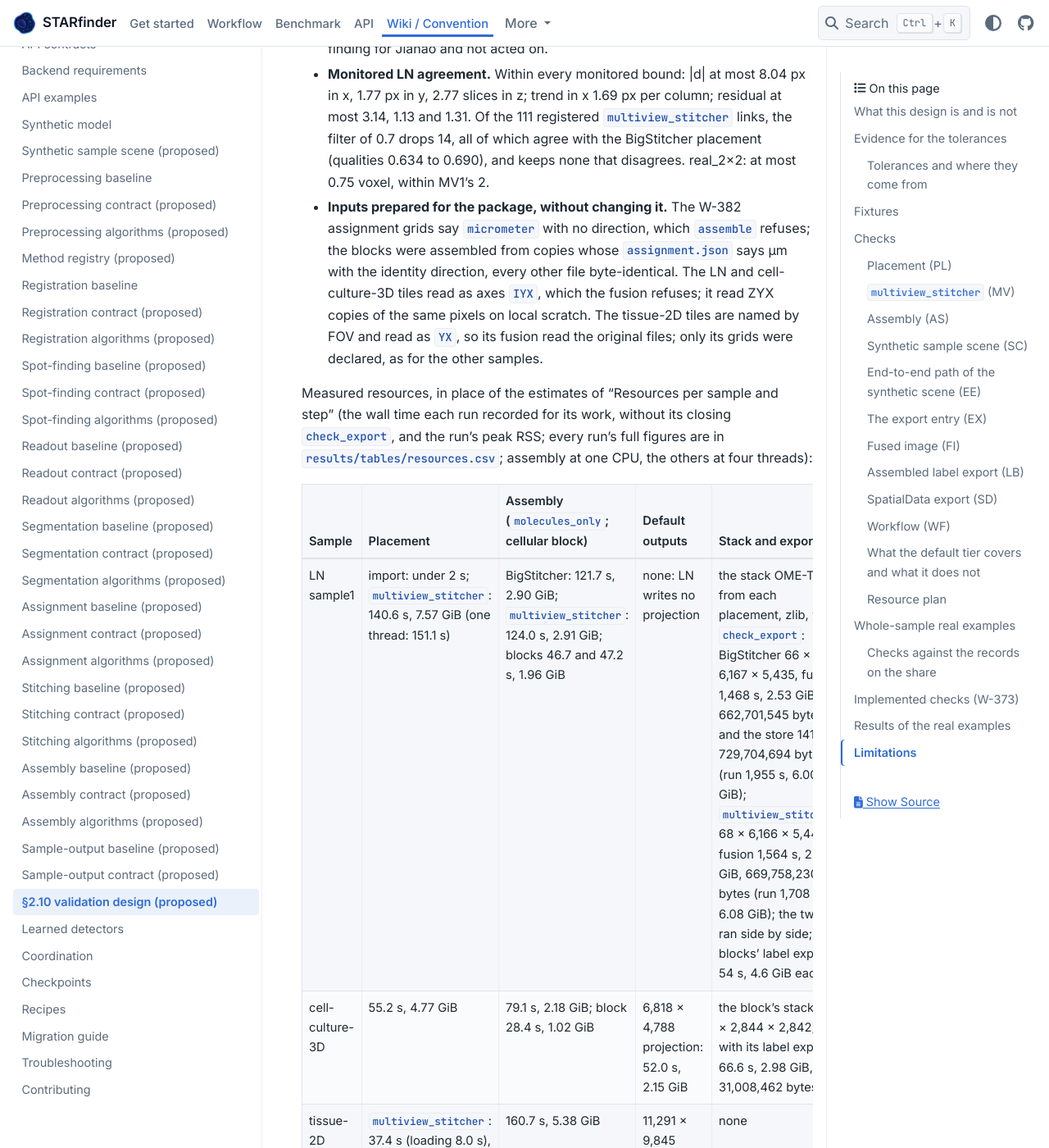
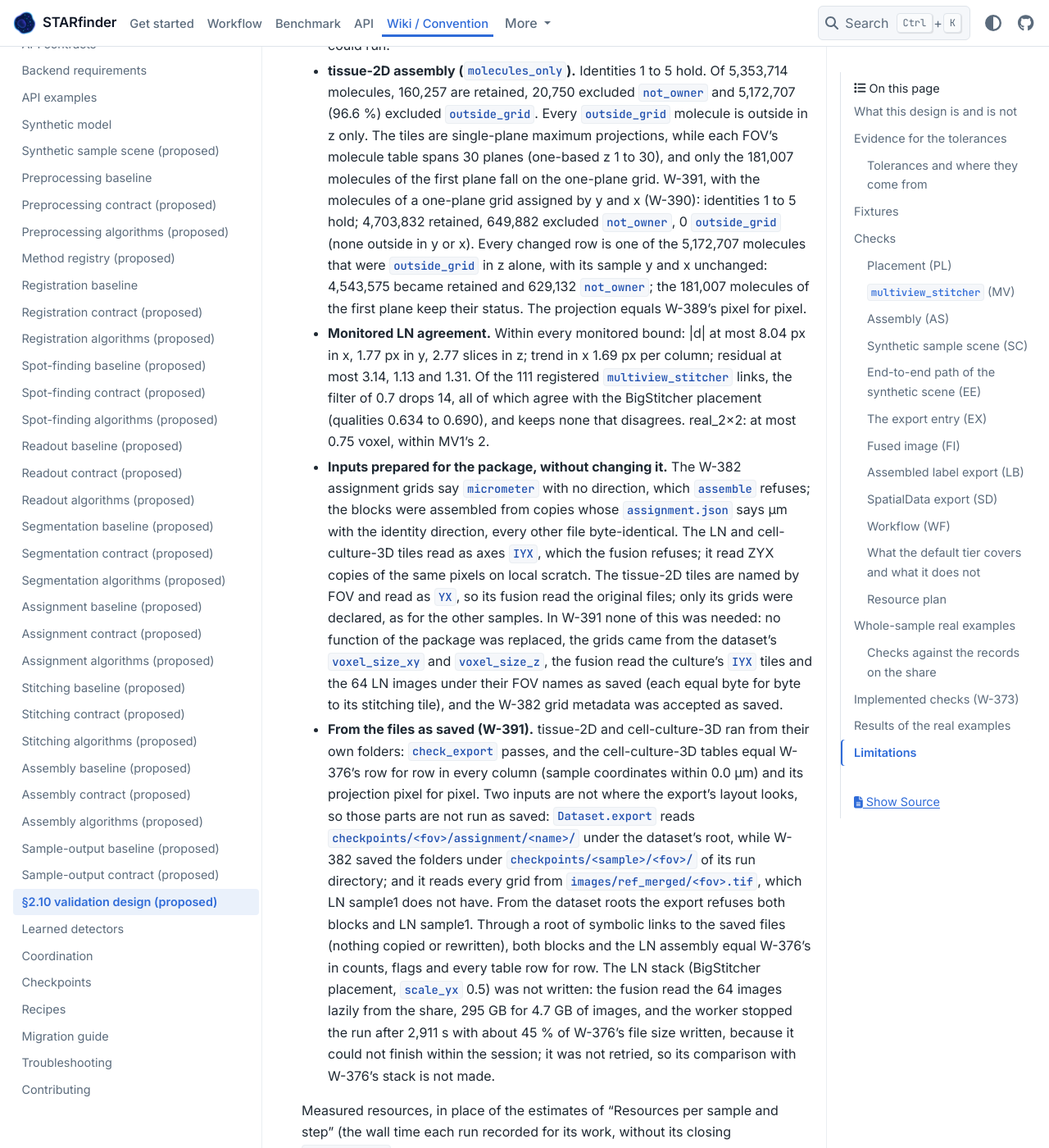
Before and after one commit to wanglab-broad/starfinder, a Sphinx documentation site: the page built from docs/stitching-assembly-validation.md, in a window 1280 px wide and 1400 px high, scrolled down 89304 px. Shown: the whole window at 82% size. Built offline with Sphinx 7.4.7 and the PyData theme 0.15.4, drawn with Linux system fonts in a browser that asks for light colours; some of the changed text lies outside the part shown.

Commit message:
feat(w-391): run the three real samples through the unchanged export…
The three samples ran through the unchanged `Dataset.export` on a real
`Dataset` whose voxel sizes come from its configuration. No package
function was replaced and no input was copied or rewritten. tissue-2D
and the cell-culture-3D whole sample ran from the files as saved. For
tissue-2D, identities 1 to 5 hold and `check_export` passes. It keeps
4,703,832 molecules, with 649,882 `not_owner` and 0 `outside_grid`
(W-389: 160,257, 20,750 and 5,172,707). Every changed row was
`outside_grid` in z alone and kept its sample y and x, and the
projection equals W-389's pixel for pixel. The …

Linear-Issue: W-391

```diff
--- a/docs/stitching-assembly-validation.md
+++ b/docs/stitching-assembly-validation.md
@@ -802,7 +802,13 @@
 adapter, in the run directory
 `/home/unix/jiahao/wanglab/jiahao/test/starfinder_benchmark/runs/W-389/20261008T093243Z-b342bf8d`
 (`worker-notes.md`, `results/manifest.json`, `results/tables/`); the tissue-2D rows and
-sentences below are from that run.
+sentences below are from that run. W-391 ran the three samples again through the unchanged
+`Dataset.export` from the files as saved on 2026-10-08, at revision `f6ffdd9`, which holds
+W-390, in the run directory
+`/home/unix/jiahao/wanglab/jiahao/test/starfinder_benchmark/runs/W-391/20261008T203138Z-905169ae`
+(`worker-notes.md`, `results/manifest.json`, `results/comparison/`), from the saved
+placements of W-389 (tissue-2D) and W-376 (cell-culture-3D, LN sample1 BigStitcher); no
+placement was made again. The sentences marked W-391 are from that run.
 
 * **Inventory.** The 190 molecule tables (LN sample1 64, 3,782,580 rows; tissue-2D 56,
   5,353,714; cell-culture-3D 70, 2,458,865) equal the operator's inventory of 2026-10-07 in
@@ -825,7 +831,12 @@
   excluded `outside_grid`. Every `outside_grid` molecule is outside in z only. The tiles
   are single-plane maximum projections, while each FOV's molecule table spans 30 planes
   (one-based z 1 to 30), and only the 181,007 molecules of the first plane fall on the
-  one-plane grid. This is recorded as a finding for Jiahao and not acted on.
+  one-plane grid. W-391, with the molecules of a one-plane grid assigned by y and x (W-390):
+  identities 1 to 5 hold; 4,703,832 retained, 649,882 excluded `not_owner`, 0 `outside_grid`
+  (none outside in y or x). Every changed row is one of the 5,172,707 molecules that were
+  `outside_grid` in z alone, with its sample y and x unchanged: 4,543,575 became retained
+  and 629,132 `not_owner`; the 181,007 molecules of the first plane keep their status. The
+  projection equals W-389's pixel for pixel.
 * **Monitored LN agreement.** Within every monitored bound: |d| at most 8.04 px in x, 1.77 px
   in y, 2.77 slices in z; trend in x 1.69 px per column; residual at most 3.14, 1.13 and
   1.31. Of the 111 registered `multiview_stitcher` links, the filter of 0.7 drops 14, all
@@ -837,7 +848,25 @@
   byte-identical. The LN and cell-culture-3D tiles read as axes `IYX`, which the fusion
   refuses; it read ZYX copies of the same pixels on local scratch. The tissue-2D tiles are
   named by FOV and read as `YX`, so its fusion read the original files; only its grids were
-  declared, as for the other samples.
+  declared, as for the other samples. In W-391 none of this was needed: no function of the
+  package was replaced, the grids came from the dataset's `voxel_size_xy` and
+  `voxel_size_z`, the fusion read the culture's `IYX` tiles and the 64 LN images under their
+  FOV names as saved (each equal byte for byte to its stitching tile), and the W-382 grid
+  metadata was accepted as saved.
+* **From the files as saved (W-391).** tissue-2D and cell-culture-3D ran from their own
+  folders: `check_export` passes, and the cell-culture-3D tables equal W-376's row for row in
+  every column (sample coordinates within 0.0 µm) and its projection pixel for pixel. Two
+  inputs are not where the export's layout looks, so those parts are not run as saved:
+  `Dataset.export` reads `checkpoints/<fov>/assignment/<name>/` under the dataset's root,
+  while W-382 saved the folders under `checkpoints/<sample>/<fov>/` of its run directory;
+  and it reads every grid from `images/ref_merged/<fov>.tif`, which LN sample1 does not have.
+  From the dataset roots the export refuses both blocks and LN sample1. Through a root of
+  symbolic links to the saved files (nothing copied or rewritten), both blocks and the LN
+  assembly equal W-376's in counts, flags and every table row for row. The LN stack
+  (BigStitcher placement, `scale_yx` 0.5) was not written: the fusion read the 64 images
+  lazily from the share, 295 GB for 4.7 GB of images, and the worker stopped the run after
+  2,911 s with about 45 % of W-376's file size written, because it could not finish within
+  the session; it was not retried, so its comparison with W-376's stack is not made.
 
 Measured resources, in place of the estimates of "Resources per sample and step" (the wall
 time each run recorded for its work, without its closing `check_export`, and the run's peak
@@ -846,9 +875,9 @@
 
 | Sample | Placement | Assembly (`molecules_only`; cellular block) | Default outputs | Stack and export |
 | --- | --- | --- | --- | --- |
-| LN sample1 | import: under 2 s; `multiview_stitcher`: 140.6 s, 7.57 GiB (one thread: 151.1 s) | BigStitcher: 121.7 s, 2.90 GiB; `multiview_stitcher`: 124.0 s, 2.91 GiB; blocks 46.7 and 47.2 s, 1.96 GiB | none: LN writes no projection | the stack OME-TIFF from each placement, zlib, with `check_export`: BigStitcher 66 × 6,167 × 5,435, fusion 1,468 s, 2.53 GiB, 662,701,545 bytes, and the store 141.5 s, 729,704,694 bytes (run 1,955 s, 6.00 GiB); `multiview_stitcher` 68 × 6,166 × 5,441, fusion 1,564 s, 2.53 GiB, 669,758,230 bytes (run 1,708 s, 6.08 GiB); the two ran side by side; the blocks' label exports 54 s, 4.6 GiB each |
-| cell-culture-3D | 55.2 s, 4.77 GiB | 79.1 s, 2.18 GiB; block 28.4 s, 1.02 GiB | 6,818 × 4,788 projection: 52.0 s, 2.15 GiB | the block's stack, 33 × 2,844 × 2,842, with its label export: 66.6 s, 2.98 GiB, 31,008,462 bytes |
-| tissue-2D | `multiview_stitcher`: 37.4 s (loading 8.0 s), 0.88 GiB | 160.7 s, 5.38 GiB | 11,291 × 9,845 projection (max, 0.5), 77,776,028 bytes: 86.4 s, 4.76 GiB | none |
+| LN sample1 | import: under 2 s; `multiview_stitcher`: 140.6 s, 7.57 GiB (one thread: 151.1 s) | BigStitcher: 121.7 s, 2.90 GiB; `multiview_stitcher`: 124.0 s, 2.91 GiB; blocks 46.7 and 47.2 s, 1.96 GiB; W-391 (BigStitcher, link root): 180.4 s, 2.91 GiB; block 51.8 s, 1.97 GiB | none: LN writes no projection | the stack OME-TIFF from each placement, zlib, with `check_export`: BigStitcher 66 × 6,167 × 5,435, fusion 1,468 s, 2.53 GiB, 662,701,545 bytes, and the store 141.5 s, 729,704,694 bytes (run 1,955 s, 6.00 GiB); `multiview_stitcher` 68 × 6,166 × 5,441, fusion 1,564 s, 2.53 GiB, 669,758,230 bytes (run 1,708 s, 6.08 GiB); the two ran side by side; the blocks' label exports 54 s, 4.6 GiB each; W-391, from the FOV-named images read lazily from the share: stopped by the worker after 2,911 s (295 GB read, about 45 % of the stack's size written, 3.82 GiB), not retried |
+| cell-culture-3D | 55.2 s, 4.77 GiB | 79.1 s, 2.18 GiB; block 28.4 s, 1.02 GiB; W-391: 92.3 s, 2.18 GiB; block (link root) 31.1 s, 1.02 GiB | 6,818 × 4,788 projection: 52.0 s, 2.15 GiB; W-391, from the `IYX` tiles as saved: 229.9 s, 2.21 GiB | the block's stack, 33 × 2,844 × 2,842, with its label export: 66.6 s, 2.98 GiB, 31,008,462 bytes |
+| tissue-2D | `multiview_stitcher`: 37.4 s (loading 8.0 s), 0.88 GiB | 160.7 s, 5.38 GiB; W-391: 164.9 s, 3.86 GiB | 11,291 × 9,845 projection (max, 0.5), 77,776,028 bytes: 86.4 s, 4.76 GiB; W-391: 89.1 s, 3.59 GiB | none |
 
 No run reached its limit; the largest export folder holds 2.13 GB. Assumptions
 ({doc}`sample-output-contract`, "Assumptions"): A1 holds, the LN stack fused from lazily
@@ -871,13 +900,14 @@
 upper bound on the cells retained twice whose observations share a voxel, recorded for
 Jiahao's decision on cells with several observations, not acted on.
 
-**What these examples do not show.** These examples do not show the export of the files
-as saved. The W-382 folders were assembled only from copies whose grid metadata was
-respelled. The fusion read ZYX copies of tiles that read as `IYX`. Two functions of the
-export module (`_reference_grid` and `source_path`) were replaced in the export processes.
-For tissue-2D only `_reference_grid` was replaced, because its tiles carry no calibration,
-so the export of the tissue-2D files as saved is not shown either. A9 is not verified,
-because no store holds `cell_labels`. A4 stays open.
+**What these examples do not show.** W-391 shows the export of the files as saved for
+tissue-2D and the cell-culture-3D whole sample only. The two cellular blocks and LN sample1
+were exported through a root of links, because the export finds an assignment folder only at
+`checkpoints/<fov>/assignment/<name>/` and a grid only at `images/ref_merged/<fov>.tif`
+under the dataset's root; the route from the W-382 folders and the LN images where they are
+saved is not shown. The LN stack from the files as saved was not written, so its equality
+with W-376's stack is not shown. No cells exist for tissue-2D. A9 is not verified, because
+no store holds `cell_labels`. A4 stays open.
 
 ## Limitations
 
```
